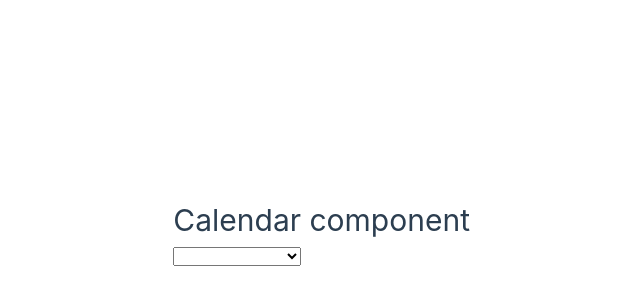
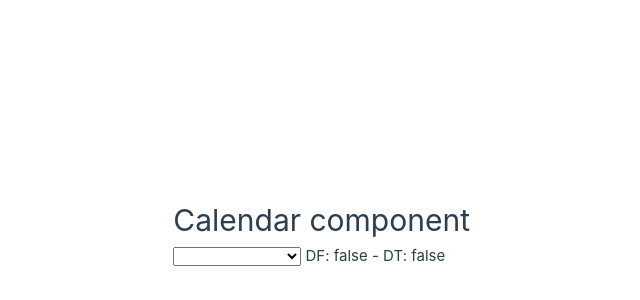
Before and after one commit to dawidstask/calendar-component, a Vue app: page / in a window 1280 px wide. Shown: the part 168-468 px from the top of the page, without its empty margins (170-810 px from the left). Built offline with nearby package versions, Linux system fonts and the light colour scheme; the HTML template or start-up script is replaced by a standard one.

Commit message:
wip date inputs

```diff
--- a/src/components/CustomComponent.vue
+++ b/src/components/CustomComponent.vue
@@ -1,5 +1,5 @@
 <script setup lang="ts">
-import {computed, ref} from "vue";
+import { computed, ref } from "vue";
 
 defineProps({
   selectOptions: Array,
@@ -9,7 +9,12 @@ const selectedTimeUnit = ref()
 const inputValue = ref()
 
 const timeUnits = ['year', 'quarter', 'month', 'week', 'day', 'hour', 'minute']
+const datesFrom = ['date from-to', 'date-from']
+const datesTo = ['date from-to', 'date-to']
+
 const isTimeUnit = computed(() => timeUnits.includes(selectedTimeUnit.value))
+const isDateFrom = computed(() => datesFrom.includes(selectedTimeUnit.value))
+const isDateTo = computed(() => datesTo.includes(selectedTimeUnit.value))
 </script>
 
 <template>
@@ -17,11 +22,11 @@ const isTimeUnit = computed(() => timeUnits.includes(selectedTimeUnit.value))
     <select v-model="selectedTimeUnit">
       <option disabled value="">Please select one</option>
       <option
-        v-for="time in timeUnits"
-        :key="time"
-        :value="time"
+        v-for="item in selectOptions"
+        :key="item"
+        :value="item"
       >
-        {{ time }}
+        {{ item }}
       </option>
     </select>
 
@@ -33,6 +38,9 @@ const isTimeUnit = computed(() => timeUnits.includes(selectedTimeUnit.value))
       />
       {{ selectedTimeUnit }}(s)
     </div>
+
+
+    DF: {{isDateFrom}} - DT: {{isDateTo}}
   </div>
 </template>
 
```
